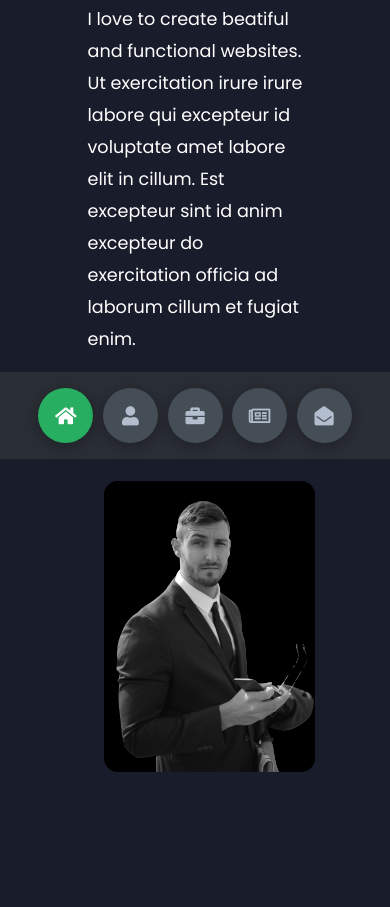
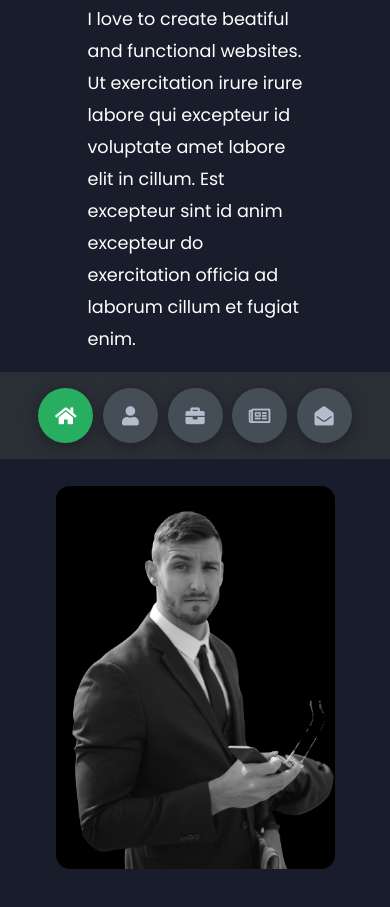
Before and after one commit to johnb123-a/Portafolio, a website: page index.html in a window 390 px wide. Shown: the part 385-1292 px from the top of the page. Drawn offline with Linux system fonts and the light colour scheme.

Commit message:
resolve error img header

```diff
--- a/assets/styles/sass/abstracts/_media.scss
+++ b/assets/styles/sass/abstracts/_media.scss
@@ -1,7 +1,7 @@
 @media screen and (max-width: 600px) {
   header {
     padding: 0;
-    max-height: 180vh;
+    max-height: 300vh;
   }
 
   .section {
@@ -23,13 +23,12 @@
       .h-shape {
         display: none;
       }
+      .image {
+        margin: 0 auto;
+        width: 90%;
+      }
     }
-    // &--left {
-    //   .image {
-    //     //margin: 0 auto;
-    //     //width: 90%;
-    //   }
-    // }
+
     &--right {
       grid-row: 1;
       padding: 2rem !important;
```
Also changed, not shown: assets/styles/css/style.css.
